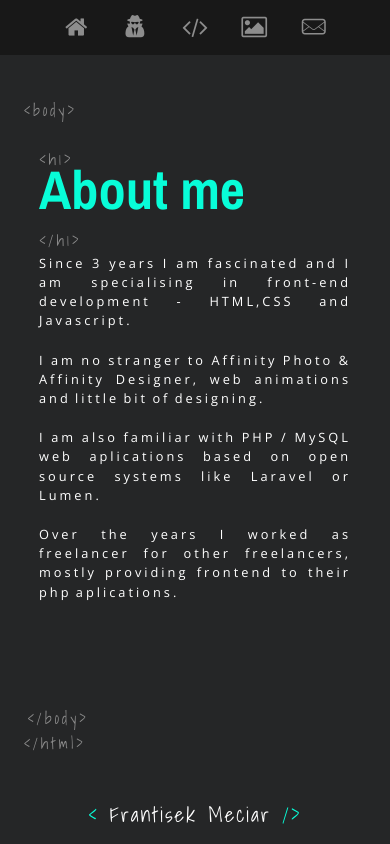
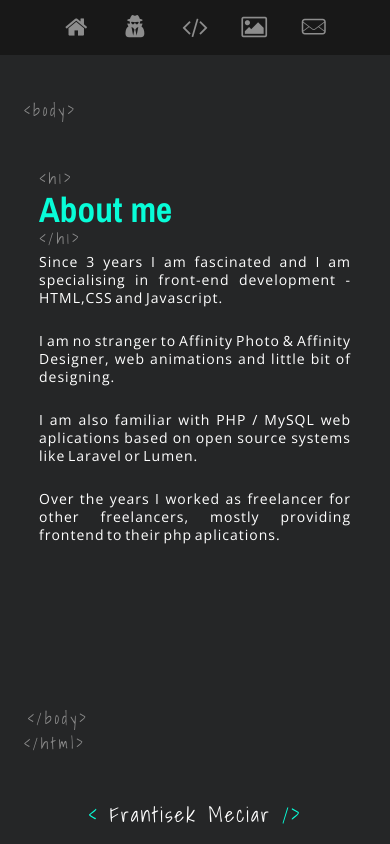
Before and after one commit to Eldalion/Portfolio-site, a plain HTML site: page about.html in a window 390 px wide. Drawn offline with nearby package versions, Linux system fonts and the light colour scheme; a script that the page names is missing.

Commit message:
Fixed About page responsivness and made Skills page responsive

```diff
--- a/css/about.css
+++ b/css/about.css
@@ -466,25 +466,30 @@ html {
     }
 
     .introduction {
-        top: 15%;
+        top: 20%;
         width: 80%;
     }
 
     .introduction h1 {
-        font-size: 340%;
+        font-size: 220%;
         font-weight: 600;
     }
 
-    .introduction i {
-        font-size: 340%;
+    .introduction p {
+        margin-top: 25px;
+        font-size: 14px;
+        font-weight: 300;
+        letter-spacing: 1px;
+        line-height: 18px;
     }
 
-    .introduction p {
-        font-size: 0.8em;
+    .tag_h1 {
+        top:0%;
+        left:0%;
     }
 
     .tag_h1_close {
-        top:22%;
+        top:16%;
         left:0%;
     }
 
@@ -519,7 +524,8 @@ html {
     }
 
     .introduction {
-        top: 17%;
+        top: 20%;
+        font-size: 90%;
     }
 
     .introduction h1 {
@@ -534,6 +540,7 @@ html {
         font-size: 0.8em;
         margin: 3% 0;
     }
+
 
     .tag_body {
         top:15%;
--- a/css/skills.css
+++ b/css/skills.css
@@ -283,6 +283,21 @@ html {
     }
 }
 
+@media screen and (max-width:1024px){
+    .sphere {
+        display: none;
+    }
+
+    .introduction {
+        width: 80%;
+    }
+
+    .tag_h1_close {
+        top:20%;
+
+    }
+}
+
 @media screen and (max-width:720px){
     .menu {
         background-color: #181818;
@@ -372,12 +387,26 @@ html {
     }
 
     .introduction h1 {
-        font-size: 340%;
+        font-size: 220%;
         font-weight: 600;
     }
 
-    .introduction i {
-        font-size: 340%;
+    .introduction p {
+        margin-top: 25px;
+        font-size: 14px;
+        font-weight: 300;
+        letter-spacing: 1px;
+        line-height: 18px;
+    }
+
+    .tag_h1 {
+        top:2%;
+        left: 0;
+    }
+
+    .tag_h1_close {
+        top:20%;
+        left:0%;
     }
 
 }
@@ -400,26 +429,17 @@ html {
         display: none;
     }
 
-
-
     .introduction h1 {
-        font-size: 240%;
+        font-size: 200%;
         font-weight: 600;
     }
 
-    .introduction i {
-        font-size: 240%;
-        right: 8%;
-    }
-
-    .introduction h2 {
-        font-size: 0.8em;
-        letter-spacing: ;
-    }
-
-    .introduction a {
-        font-size: 60%;
-        margin-top: 25px;
+    .introduction p {
+        margin-top: 20px;
+        font-size: 12px;
+        font-weight: 300;
+        letter-spacing: 1px;
+        line-height: 18px;
     }
 
     .tag_body {
@@ -435,19 +455,19 @@ html {
     }
 
     .tag_h1_close {
-        top:55%;
-        left:88%;
+        top:20%;
+        left:0%;
         font-size: 0.8em;
     }
 
     .tag_body_close {
-        top: 80%;
+        top: 83%;
         left:3%;
         font-size: 0.8em;
     }
 
     .tag_html_close {
-        top: 83%;
+        top: 86%;
         left:2%;
         font-size: 0.8em;
     }
@@ -463,7 +483,5 @@ html {
     #particles-js {
 
         height: 105%;
-
-
     }
 }
```
Also changed, not shown: skills.html (+1 -1 lines), about.html (line endings or trailing spaces).
